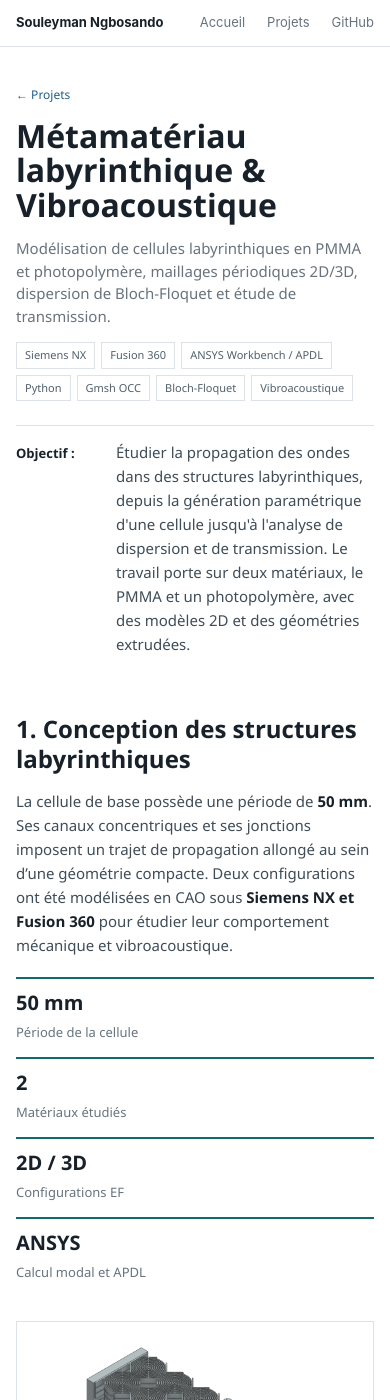
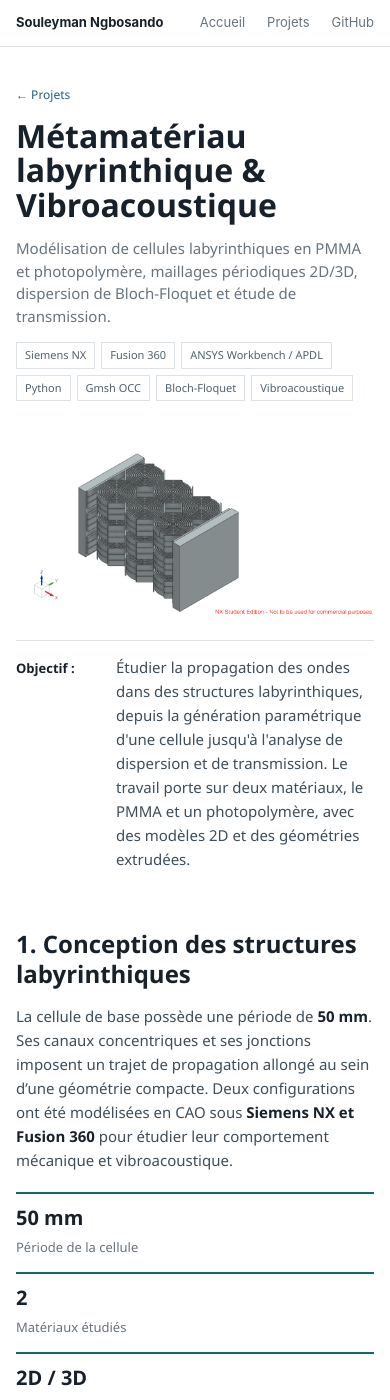
Before and after one commit to Ngbosando/Ngbosando.github.io, a Jekyll site: the page built from _projects/labyrinthine-metamaterial/index.md, in a window 390 px wide and 1400 px high. Built offline with Jekyll 4.4.1, drawn with Linux system fonts in a browser that asks for light colours.

Commit message:
Style technical links and enable full project hero images

```diff
--- a/css/style.css
+++ b/css/style.css
@@ -221,3 +221,39 @@
     max-height:none !important;
   }
 }
+
+
+/* Project pages: make technical-file links unmistakably clickable. */
+.project-content .result-line a,
+.project-content > p a {
+  color:var(--link) !important;
+  text-decoration:underline !important;
+  text-decoration-thickness:1.5px;
+  text-underline-offset:3px;
+  font-weight:650;
+}
+.project-content .result-line a:hover,
+.project-content > p a:hover { color:var(--accent) !important; }
+.project-content .result-line a:focus-visible,
+.project-content > p a:focus-visible { outline:2px solid var(--accent);outline-offset:3px; }
+
+/* Opt-in image header, used for the labyrinthine metamaterial project. */
+.project-page.has-hero-image .project-hero {
+  grid-template-columns:minmax(0,.8fr) minmax(0,1.2fr);
+  align-items:center;
+}
+.project-page.has-hero-image .project-hero-image {
+  display:flex;
+  max-height:440px;
+}
+@media(max-width:820px) {
+  .project-page.has-hero-image .project-hero { grid-template-columns:1fr; }
+  .project-page.has-hero-image .project-hero-image {
+    height:auto;
+    max-height:none;
+  }
+  .project-page.has-hero-image .project-hero-image img {
+    height:auto;
+    max-height:320px;
+  }
+}
```
